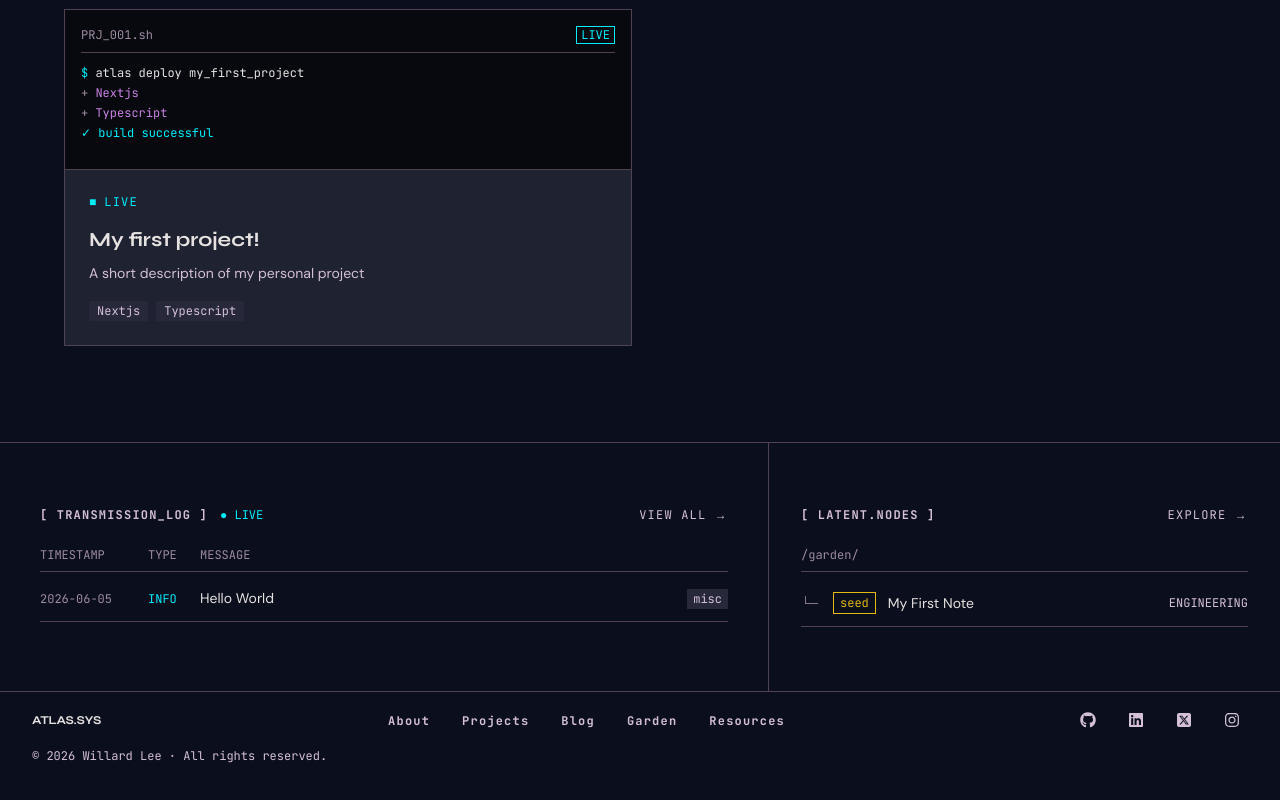
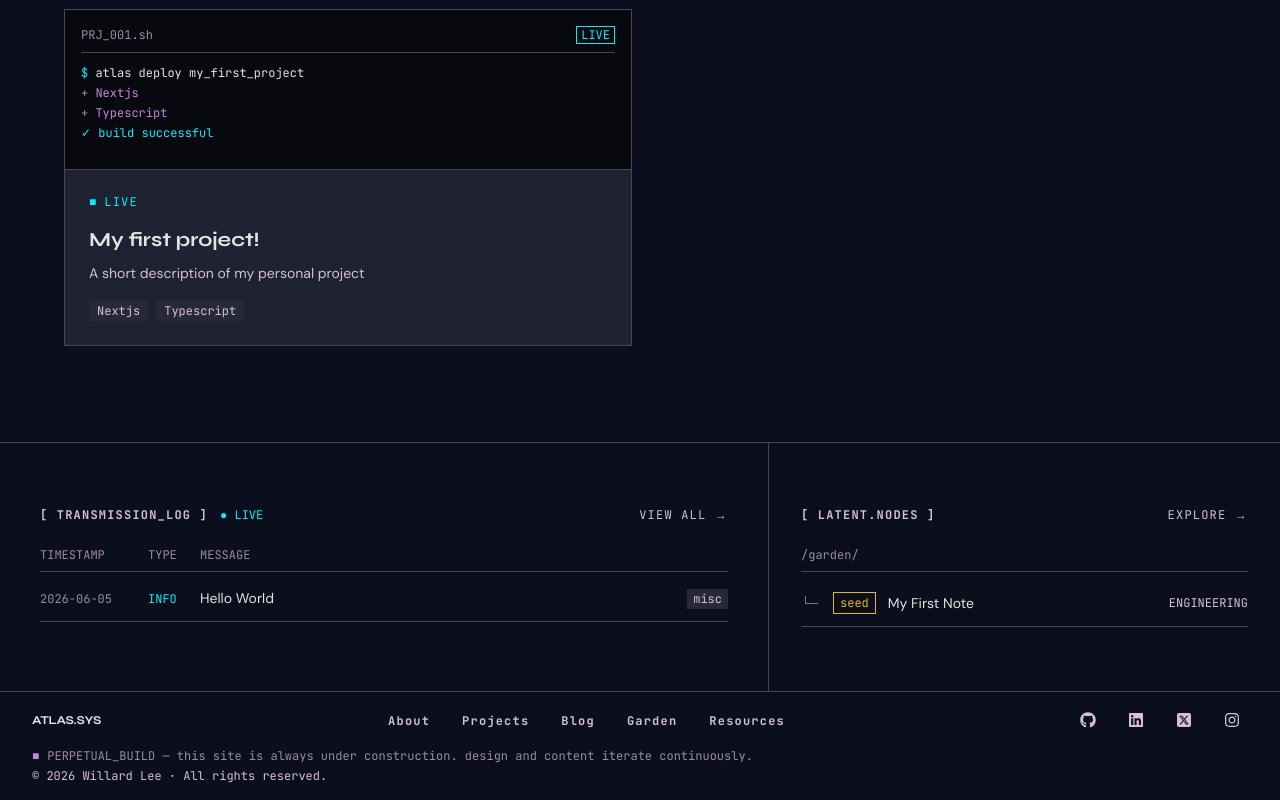
Before and after one commit to Willard-Lee/atlas, a Next.js app: page / in a window 1280 px wide. Shown: the part 962-1762 px from the top of the page. Built offline with nearby package versions, Linux system fonts and the light colour scheme.

Commit message:
feat: added a footer comment

```diff
--- a/components/Footer.tsx
+++ b/components/Footer.tsx
@@ -57,6 +57,12 @@ export default function Footer() {
                 </ul>
             </div>
 
+            {/* Build notice */}
+            <div className="px-8 pb-1 font-mono text-xs flex items-center gap-2" style={{ color: "var(--outline)" }}>
+                <span style={{ color: "var(--primary)", animation: "blink 1.4s step-end infinite" }}>■</span>
+                PERPETUAL_BUILD — this site is always under construction. design and content iterate continuously.
+            </div>
+
             {/* Copyright */}
             <div className="px-8 pb-4 font-mono text-xs" style={{ color: "var(--on-surface-variant)" }}>
                 © {new Date().getFullYear()} Willard Lee · All rights reserved.
```
